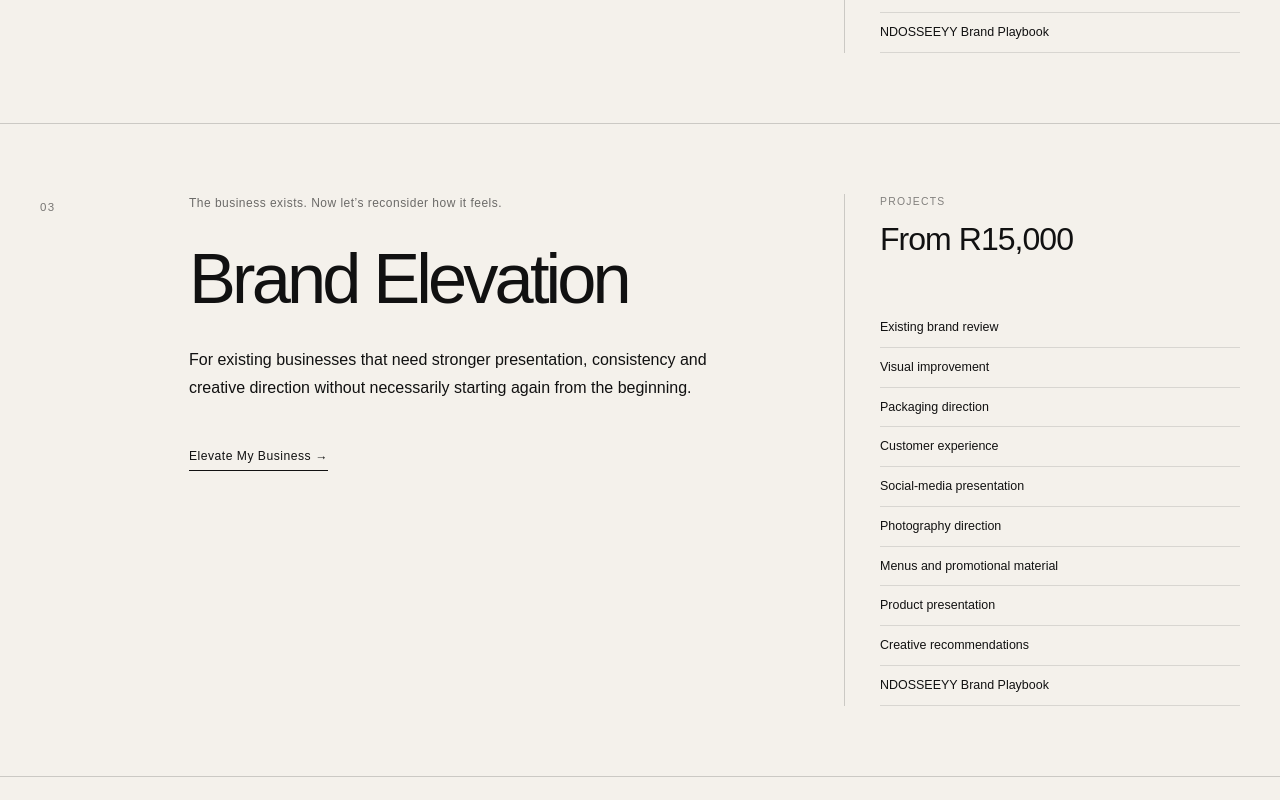
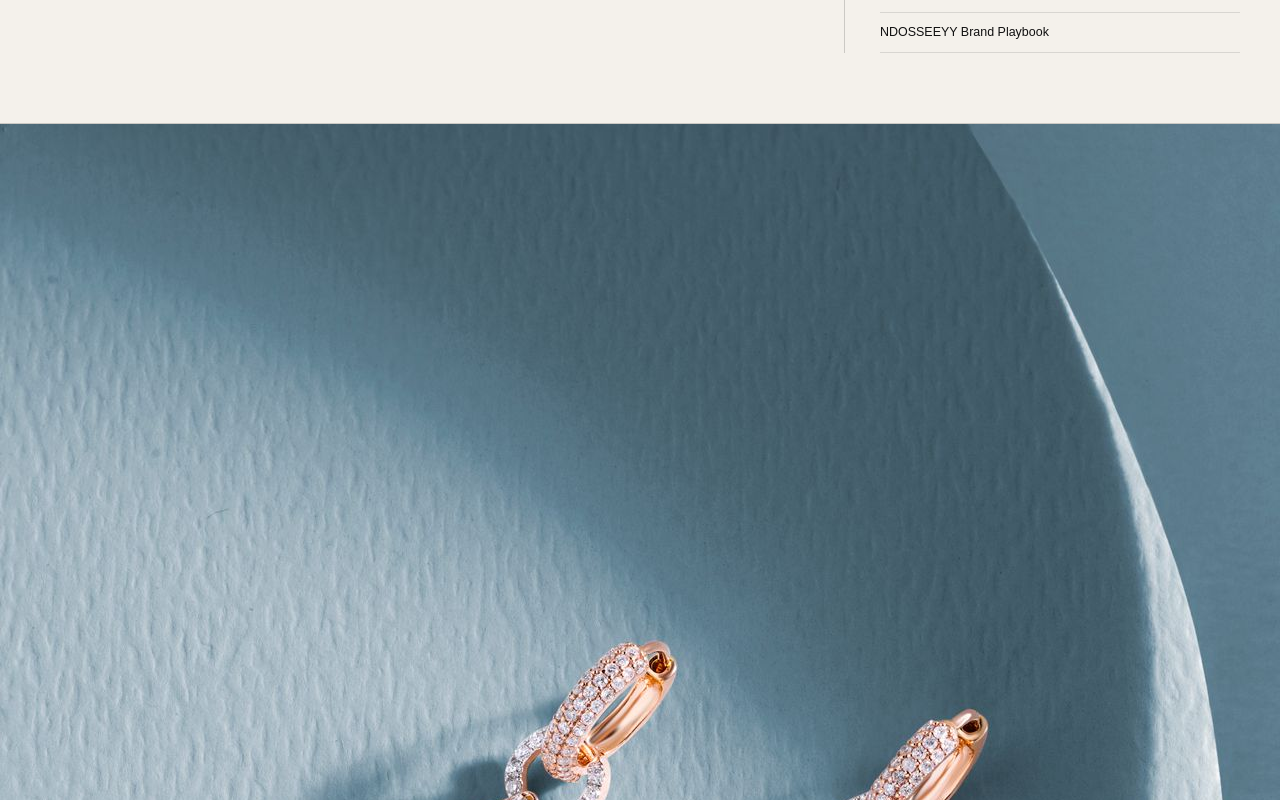
Before and after one commit to gititbunny/ndosseeyy, a React (Vite) app: page /services in a window 1280 px wide. Shown: the part 1780-2580 px from the top of the page. Built offline with nearby package versions, Linux system fonts and the light colour scheme.

Commit message:
Update Services.jsx

```diff
--- a/src/pages/Services.jsx
+++ b/src/pages/Services.jsx
@@ -1,5 +1,7 @@
 import { Fragment } from "react";
 import { Link } from "react-router";
+import servicesVisualBreak from "../assets/images/work/work-003-cover.jpg";
+import playbookVisual from "../assets/images/media/media-008.jpg";
 import "../styles/Services.css";
 
 function Services() {
@@ -124,8 +126,9 @@ function Services() {
           CORE SERVICES
       ======================================== */}
       <section className="services-list">
-        {services.map((service) => (
-          <article className="service-row" key={service.number}>
+        {services.map((service, index) => (
+          <Fragment key={service.number}>
+            <article className="service-row">
               <div className="service-number">
                 <span>{service.number}</span>
               </div>
@@ -155,6 +158,17 @@ function Services() {
                 </ul>
               </div>
             </article>
+
+            {index === 1 && (
+              <div className="services-visual-break">
+                <img
+                  src={servicesVisualBreak}
+                  alt=""
+                  loading="lazy"
+                />
+              </div>
+            )}
+          </Fragment>
         ))}
       </section>
 
@@ -173,7 +187,14 @@ function Services() {
         </div>
 
         <div className="service-addons-grid">
-          <article className="service-addon">
+          <article className="service-addon service-addon-visual">
+            <img
+              src={playbookVisual}
+              alt=""
+              className="service-addon-image"
+              loading="lazy"
+            />
+
             <div className="service-addon-top">
               <span>ND / PLAYBOOK</span>
               <span>From R7,500</span>
```
Lines whose indentation alone changed are shown as unchanged.
